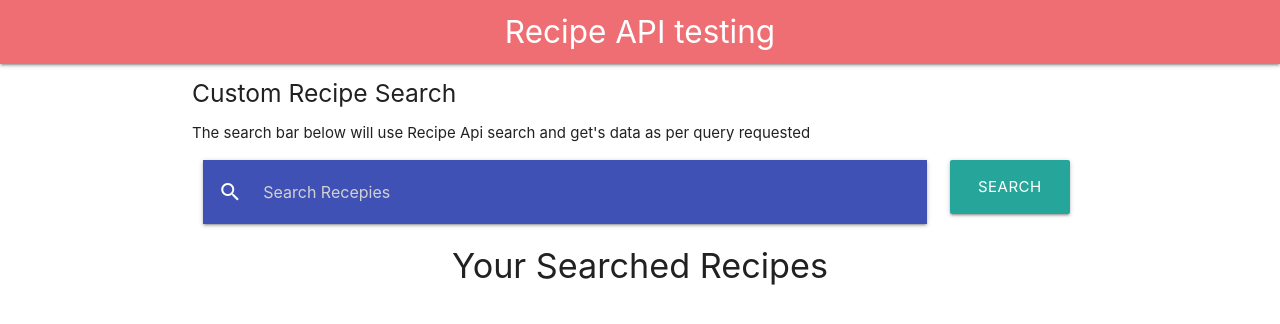
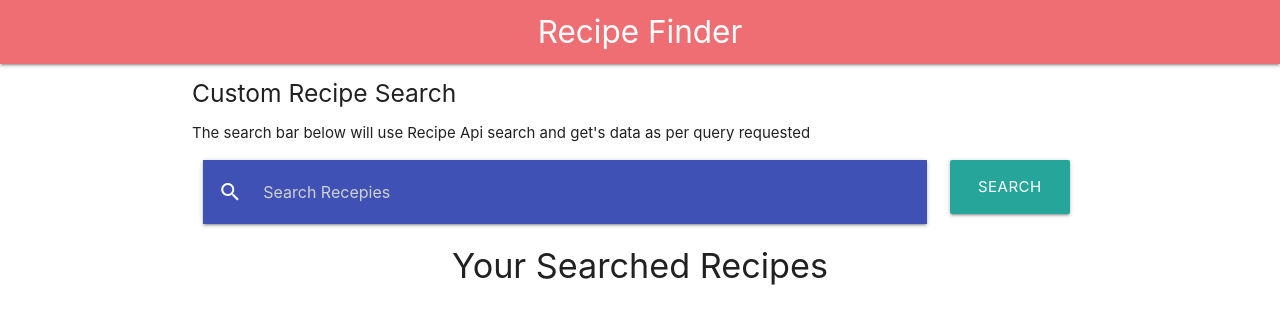
Before and after one commit to pratap360/Recipies-finder, a plain HTML site: page index.html in a window 1280 px wide. Drawn offline with nearby package versions, Linux system fonts and the light colour scheme.

Commit message:
minor changes

```diff
--- a/index.html
+++ b/index.html
@@ -13,7 +13,7 @@
 <body>
     <nav>
         <div class="nav-wrapper">
-            <a href="/" class="brand-logo center">Recipe API testing</a>
+            <a href="/" class="brand-logo center">Recipe Finder</a>
             <ul id="nav-mobile" class="left hide-on-med-and-down">
                 <!-- <li><a href="#">Sass</a></li>
             <li><a href="#">Components</a></li>
```
